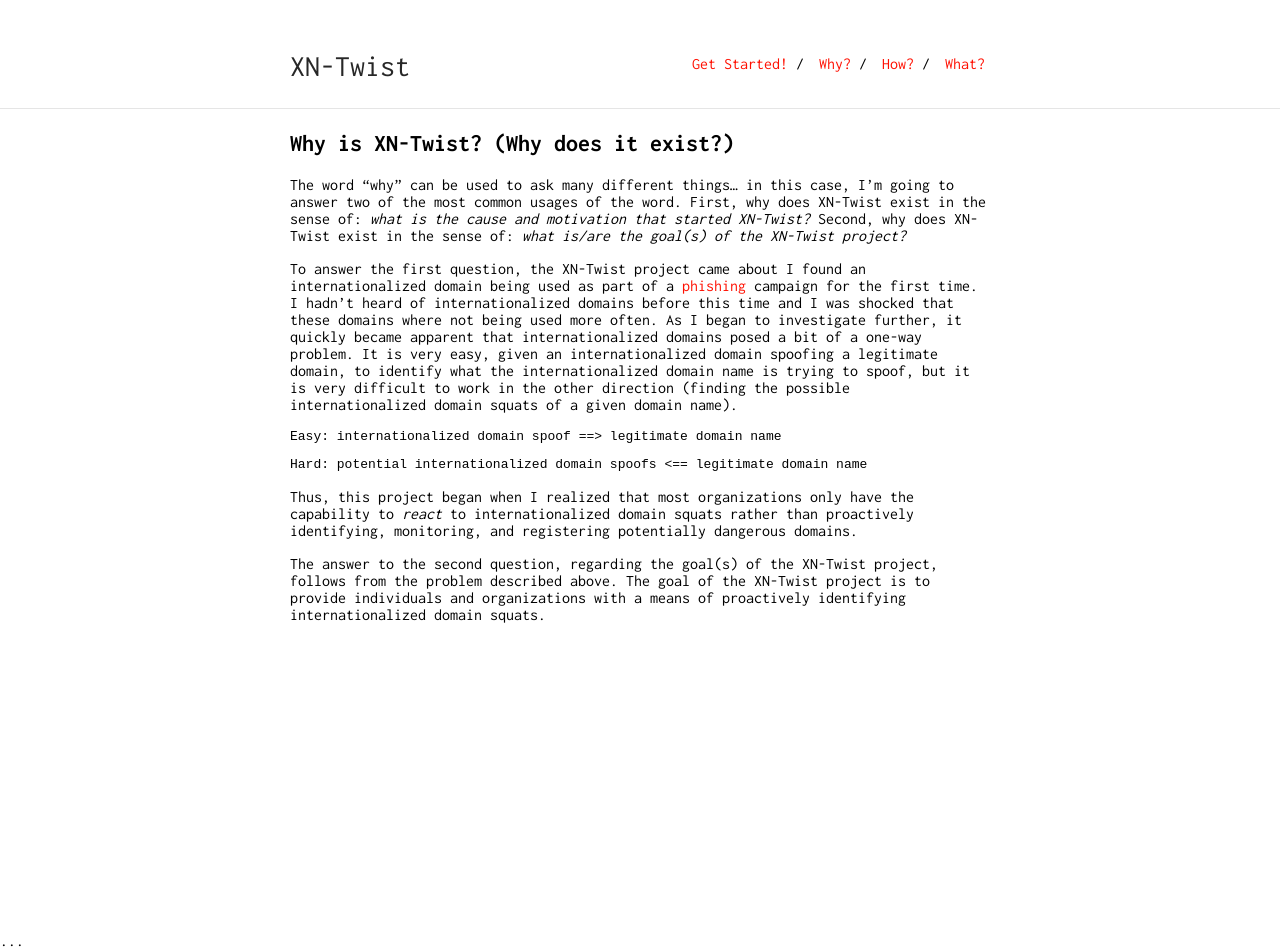
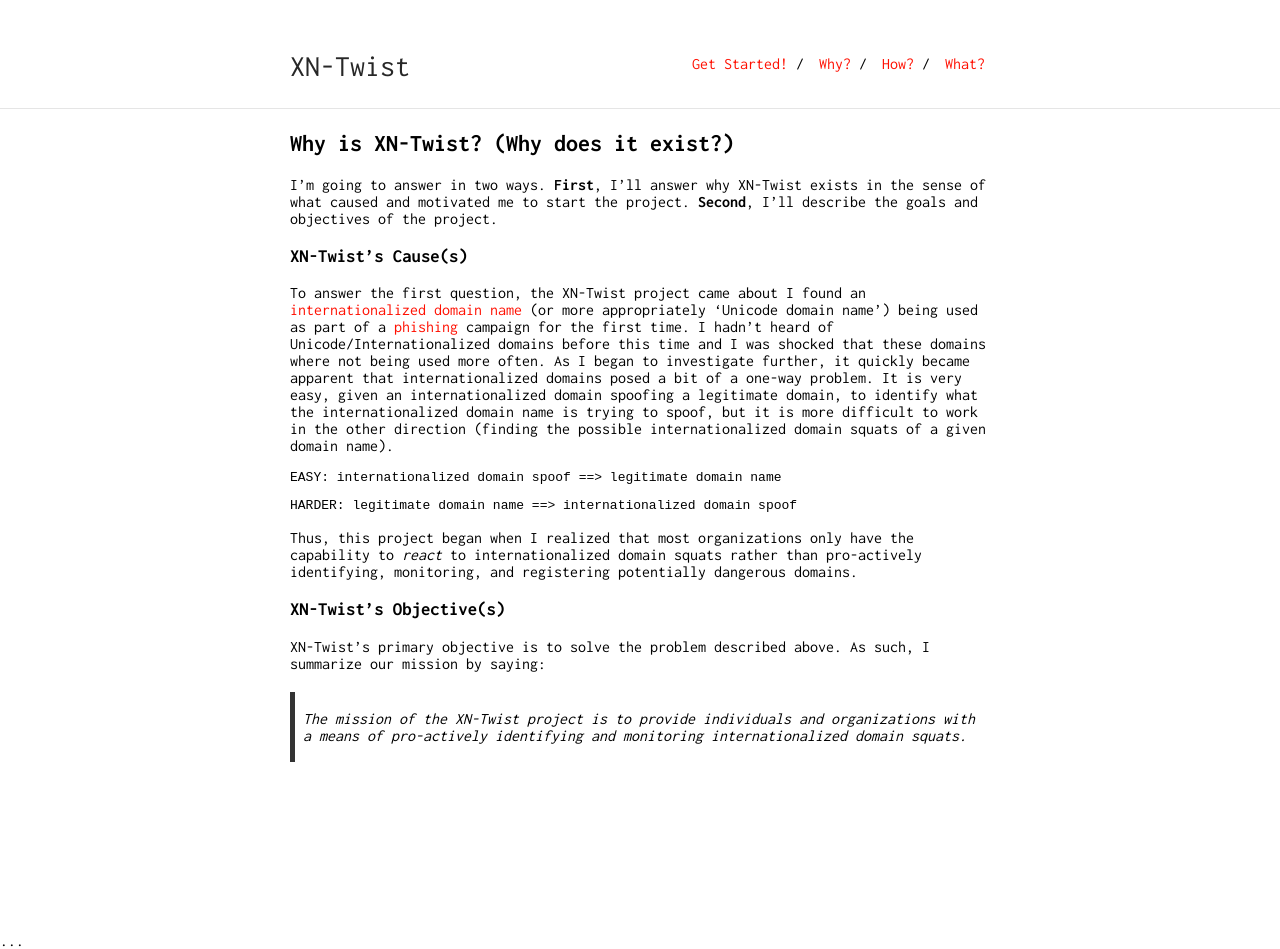
Before and after one commit to xn-twist/xn-twist.github.io, a Jekyll site: the page built from why.md, in a window 1280 px wide. Built offline with Jekyll 4.4.1, drawn with Linux system fonts in a browser that asks for light colours; our own code applies the rules of GitHub Pages for plain Markdown files.

Commit message:
Updating the why?

````diff
--- a/why.md
+++ b/why.md
@@ -4,18 +4,24 @@ layout: default
 
 ## Why is XN-Twist? (Why does it exist?)
 
-The word "why" can be used to ask many different things... in this case, I'm going to answer two of the most common usages of the word. First, why does XN-Twist exist in the sense of: *what is the cause and motivation that started XN-Twist?* Second, why does XN-Twist exist in the sense of: *what is/are the goal(s) of the XN-Twist project?*
+I'm going to answer in two ways. **First**, I'll answer why XN-Twist exists in the sense of what caused and motivated me to start the project. **Second**, I'll describe the goals and objectives of the project.
 
-To answer the first question, the XN-Twist project came about I found an internationalized domain being used as part of a [phishing](https://wikipedia.org/wiki/Phishing) campaign for the first time. I hadn't heard of internationalized domains before this time and I was shocked that these domains where not being used more often. As I began to investigate further, it quickly became apparent that internationalized domains posed a bit of a one-way problem. It is very easy, given an internationalized domain spoofing a legitimate domain, to identify what the internationalized domain name is trying to spoof, but it is very difficult to work in the other direction (finding the possible internationalized domain squats of a given domain name).
+### XN-Twist's Cause(s)
+
+To answer the first question, the XN-Twist project came about I found an [internationalized domain name](https://en.wikipedia.org/wiki/Internationalized_domain_name) (or more appropriately 'Unicode domain name') being used as part of a [phishing](https://wikipedia.org/wiki/Phishing) campaign for the first time. I hadn't heard of Unicode/Internationalized domains before this time and I was shocked that these domains where not being used more often. As I began to investigate further, it quickly became apparent that internationalized domains posed a bit of a one-way problem. It is very easy, given an internationalized domain spoofing a legitimate domain, to identify what the internationalized domain name is trying to spoof, but it is more difficult to work in the other direction (finding the possible internationalized domain squats of a given domain name).
 
 ```
-Easy: internationalized domain spoof ==> legitimate domain name
+EASY: internationalized domain spoof ==> legitimate domain name
 ```
 
 ```
-Hard: potential internationalized domain spoofs <== legitimate domain name
+HARDER: legitimate domain name ==> internationalized domain spoof
 ```
 
-Thus, this project began when I realized that most organizations only have the capability to *react* to internationalized domain squats rather than proactively identifying, monitoring, and registering potentially dangerous domains.
+Thus, this project began when I realized that most organizations only have the capability to *react* to internationalized domain squats rather than pro-actively identifying, monitoring, and registering potentially dangerous domains.
 
-The answer to the second question, regarding the goal(s) of the XN-Twist project, follows from the problem described above. The goal of the XN-Twist project is to provide individuals and organizations with a means of proactively identifying internationalized domain squats.
+### XN-Twist's Objective(s)
+
+XN-Twist's primary objective is to solve the problem described above. As such, I summarize our mission by saying:
+
+> The mission of the XN-Twist project is to provide individuals and organizations with a means of pro-actively identifying and monitoring internationalized domain squats.
````
